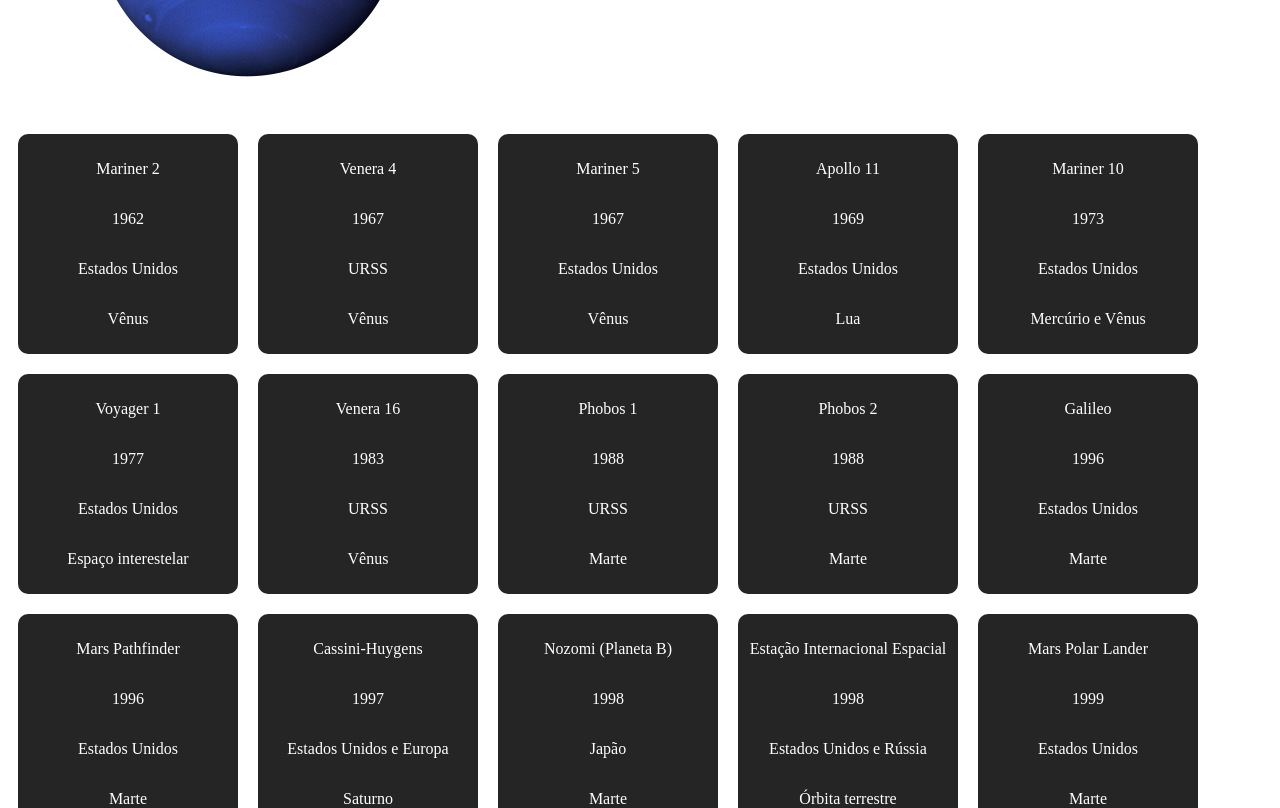
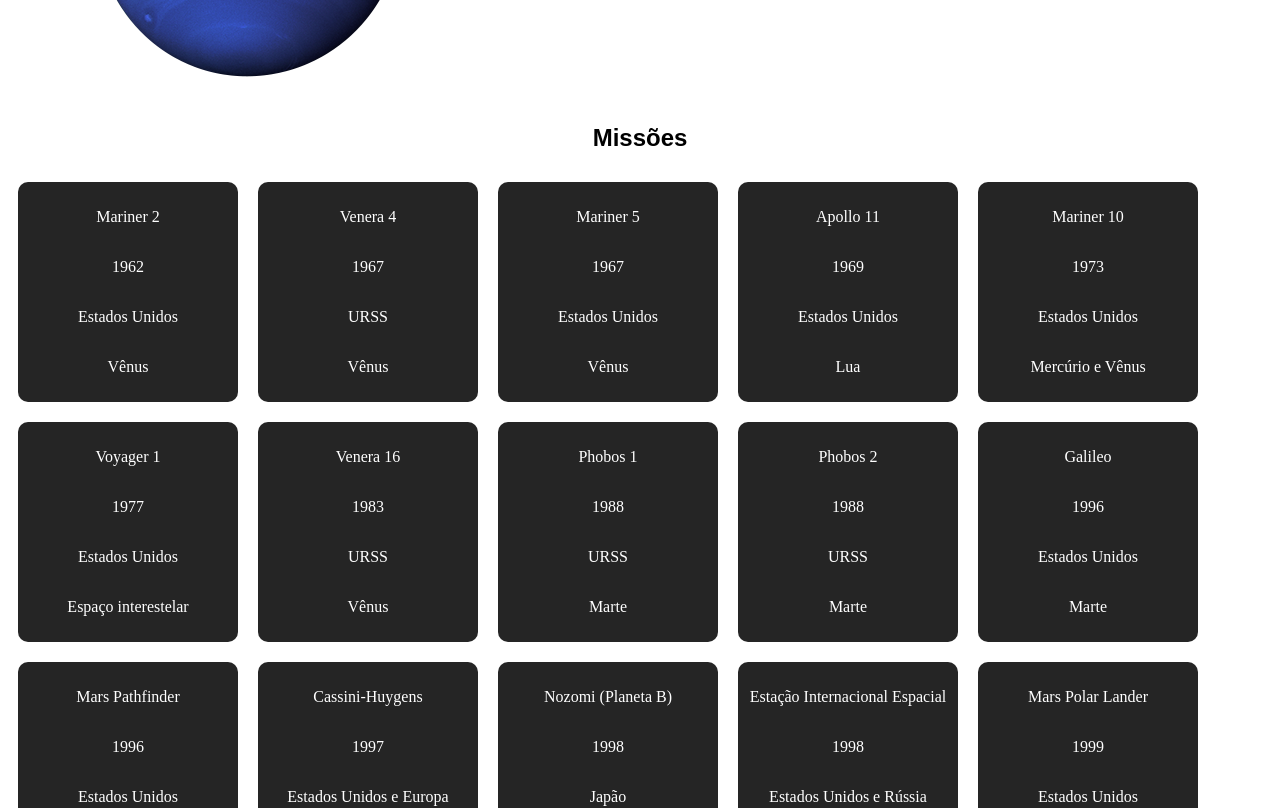
Before and after one commit to wlis13/projeto-trybe-sistema-solar, a React (Create React App) app: page / in a window 1280 px wide. Shown: the part 3320-4128 px from the top of the page. Built offline with nearby package versions, Linux system fonts and the light colour scheme.

Commit message:
feito mais algumas formatações nos arquivos de test e corrigido erros de nomeclaturas

```diff
--- a/src/components/Missions.jsx
+++ b/src/components/Missions.jsx
@@ -6,9 +6,8 @@
 class Missions extends React.Component {
   render() {
     return (
-      <>
-        <div data-testid="missions" />
-        <Title handline="Missões" />
+      <div data-testid="missions">
+        <Title headline="Missões" />
         {MissionsList.map((itens) => (
           <MissionCard
             name={ itens.name }
@@ -18,7 +17,7 @@
             key={ itens.name }
           />
         ))}
-      </>
+      </div>
     );
   }
 }
--- a/src/components/SolarSystem.jsx
+++ b/src/components/SolarSystem.jsx
@@ -1,8 +1,8 @@
 /* eslint-disable max-len */
 import React from 'react';
 import PlanetCard from './PlanetCard';
+import planets from '../data/planets';
 import Title from './Title';
-import planets from '../data/planets';
 
 class SolarSystem extends React.Component {
   render() {
--- a/src/components/Title.js
+++ b/src/components/Title.js
@@ -5,6 +5,7 @@
 class Title extends React.Component {
   render() {
     const { headline } = this.props;
+    console.log(this.props);
     return (
       <h2 className="App">{headline}</h2>
     );
```
Also changed, not shown: 2 other files (tests, documents, lock files or other folders).
